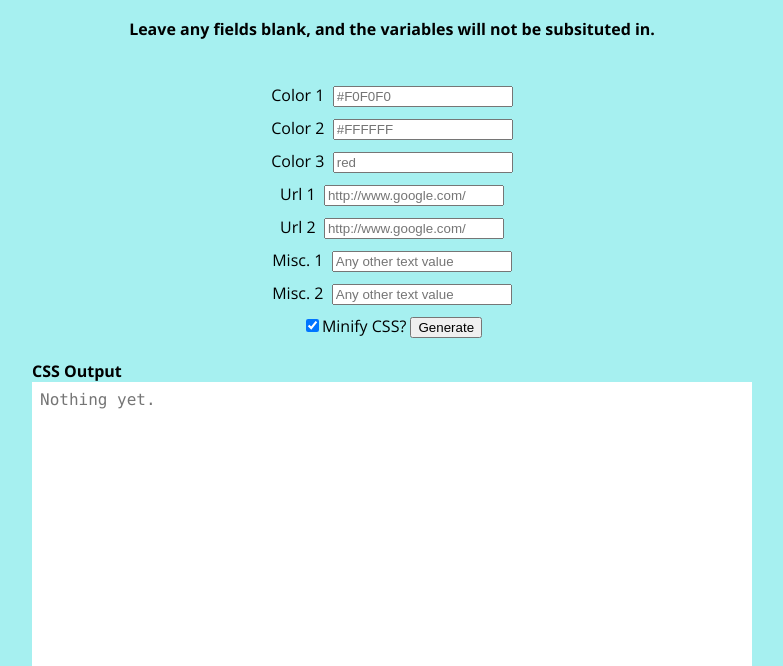
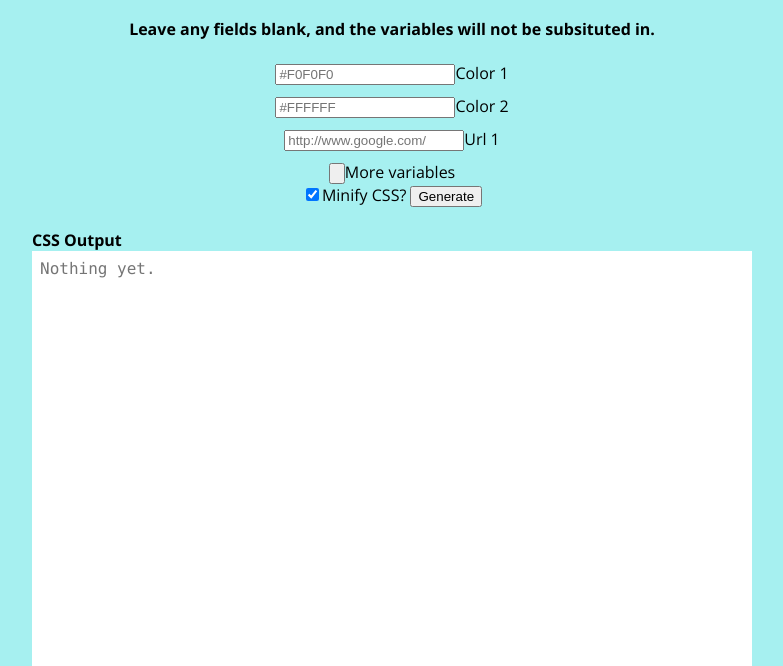
Before and after one commit to cookingwithrye/evenLESS, a plain HTML site: page index.html in a window 1280 px wide. Shown: the part 134-800 px from the top of the page, without its empty margins (256-1039 px from the left). Drawn offline with nearby package versions, Linux system fonts and the light colour scheme.

Commit message:
Hide unused variables from form unless user needs them

```diff
--- a/index.html
+++ b/index.html
@@ -13,30 +13,42 @@
   <div class="header">
     <div>
     <h4>Leave any fields blank, and the variables will not be subsituted in.</h4>
+
+	<div>
+		<label><input id="color1" type="text" placeholder="#F0F0F0" />Color 1</label>
+	</div>
+
+	<div>
+		<label><input id="color2" type="text" placeholder="#FFFFFF"></input>Color 2</label>
+	</div>
+
+	<div class="extra">
+		<label><input id="color3" type="text" placeholder="red"></input>Color 3</label>
+	</div>
+
+	<div>
+		<label><input id="url1" type="text" placeholder="http://www.google.com/"></input>Url 1</label>
+	</div>
+
+	<div class="extra">
+		<label><input id="url2" type="text" placeholder="http://www.google.com/"></input>Url 2</label>
+	</div>
+
+	<div class="extra">
+		<label for="misc1">Misc. 1</label>&nbsp;
+		<label><input id="misc1" type="text" placeholder="Any other text value"></input>Misc: 1</label>
+	</div>
+
+    <div class="extra">
+		<label><input id="misc2" type="text" placeholder="Any other text value"></input>Misc: 2</label>
+	</div>
+
+	<input type="button" onclick="$('.extra').show();">More variables</input>
 	<br />
-	<label for="color1">Color 1</label>&nbsp;
-    <input id="color1" type="text" placeholder="#F0F0F0"></input>
-	<br />
-    <label for="color2">Color 2</label>&nbsp;
-    <input id="color2" type="text" placeholder="#FFFFFF"></input>
-    <br />
-    <label for="color3">Color 3</label>&nbsp;
-    <input id="color3" type="text" placeholder="red"></input>
-    <br />
-    <label for="url1">Url 1</label>&nbsp;
-    <input id="url1" type="text" placeholder="http://www.google.com/"></input>
-    <br />
-    <label for="url2">Url 2</label>&nbsp;
-    <input id="url2" type="text" placeholder="http://www.google.com/"></input>
-    <br />
-    <label for="misc1">Misc. 1</label>&nbsp;
-    <input id="misc1" type="text" placeholder="Any other text value"></input>
-    <br />
-    <label for="misc2">Misc. 2</label>&nbsp;
-    <input id="misc2" type="text" placeholder="Any other text value"></input>
-	<br />
+
 	<label><input id="shouldMinify" type="checkbox" checked />Minify CSS?</label>
-    <input id="generate" type="button" value="Generate"></input>
+
+	<input id="generate" type="button" value="Generate"></input>
   </div>
 </div>
 <br />
--- a/js/app.js
+++ b/js/app.js
@@ -20,6 +20,8 @@ $(function() {
 			rawLess = lessFile;
 		}
 	});
+
+	$('.extra').hide();
 });
 
 $(function() {
```
